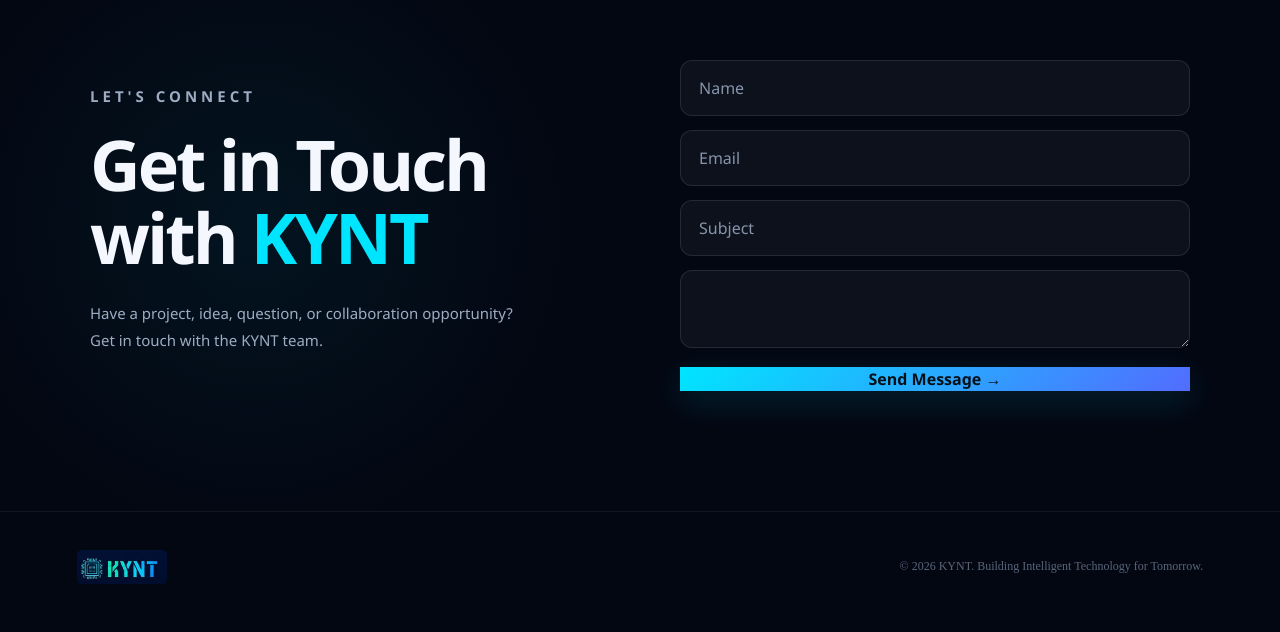
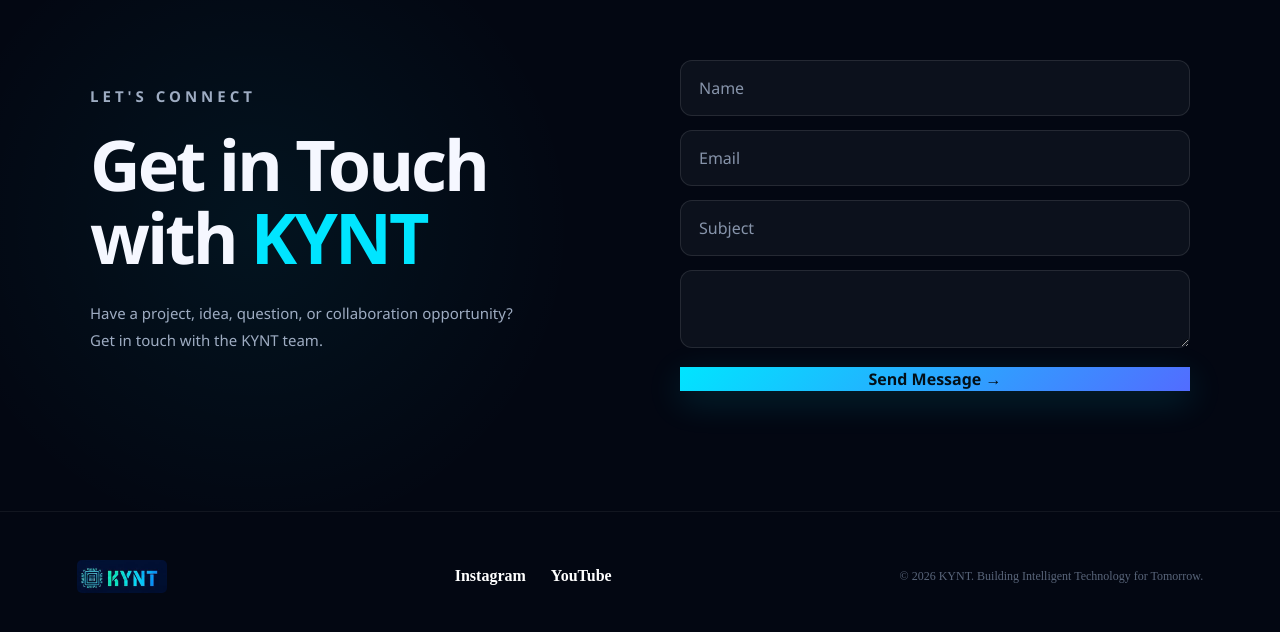
Before and after one commit to KYNT-CORE-CLOUD/kyntcorewebsite, an Angular app: page / in a window 1280 px wide. Shown: the part 4686-5318 px from the top of the page. Built offline with nearby package versions, Linux system fonts and the light colour scheme.

Commit message:
Add KYNT social links

```diff
--- a/src/app/app.css
+++ b/src/app/app.css
@@ -1956,3 +1956,22 @@
 section {
   scroll-margin-top: 80px;
 }
+.social-links {
+  display: flex;
+  justify-content: center;
+  align-items: center;
+  gap: 25px;
+  margin: 20px 0;
+}
+
+.social-links a {
+  color: #ffffff;
+  text-decoration: none;
+  font-size: 16px;
+  font-weight: 600;
+  transition: 0.3s ease;
+}
+
+.social-links a:hover {
+  color: #00e5ff;
+}
--- a/src/app/app.html
+++ b/src/app/app.html
@@ -882,6 +882,26 @@
     src="images/logo.jpg"
     alt="KYNT Logo">
 
+  <div class="social-links">
+
+    <a
+      href="https://www.instagram.com/kynt20262026/?hl=en"
+      target="_blank"
+      rel="noopener noreferrer"
+      aria-label="KYNT Instagram">
+      Instagram
+    </a>
+
+    <a
+      href="https://www.youtube.com/@kynt26"
+      target="_blank"
+      rel="noopener noreferrer"
+      aria-label="KYNT YouTube">
+      YouTube
+    </a>
+
+  </div>
+
   <p>
     © 2026 KYNT. Building Intelligent Technology for Tomorrow.
   </p>
```
